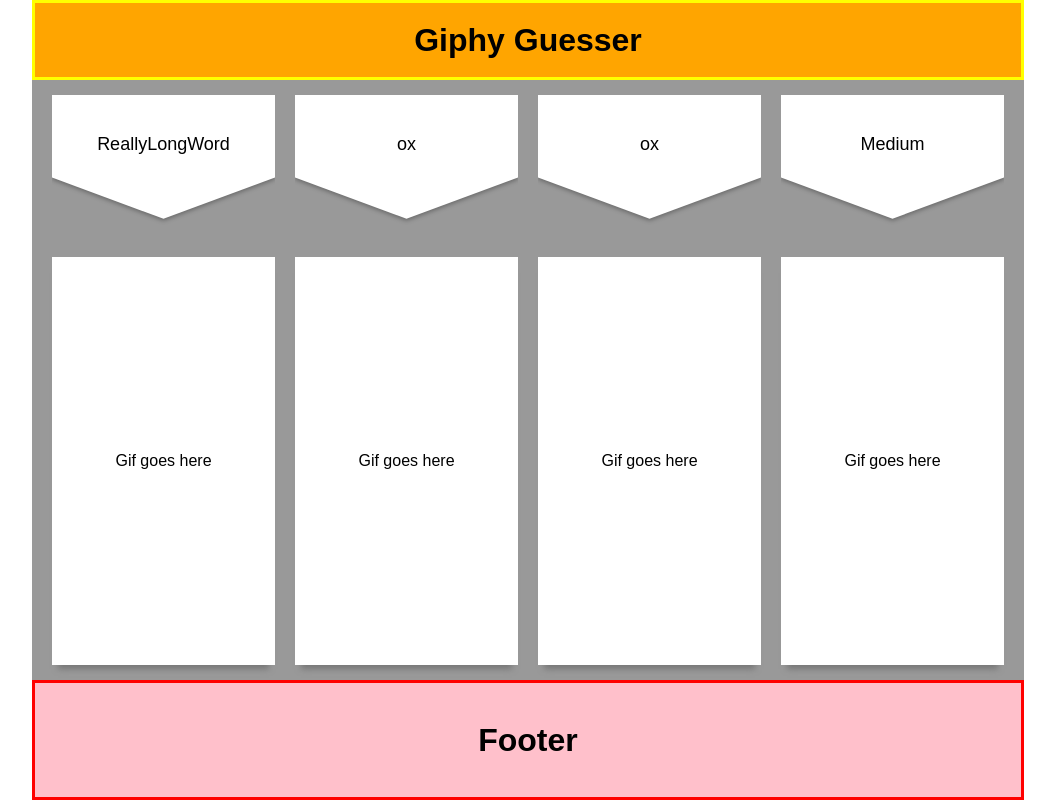
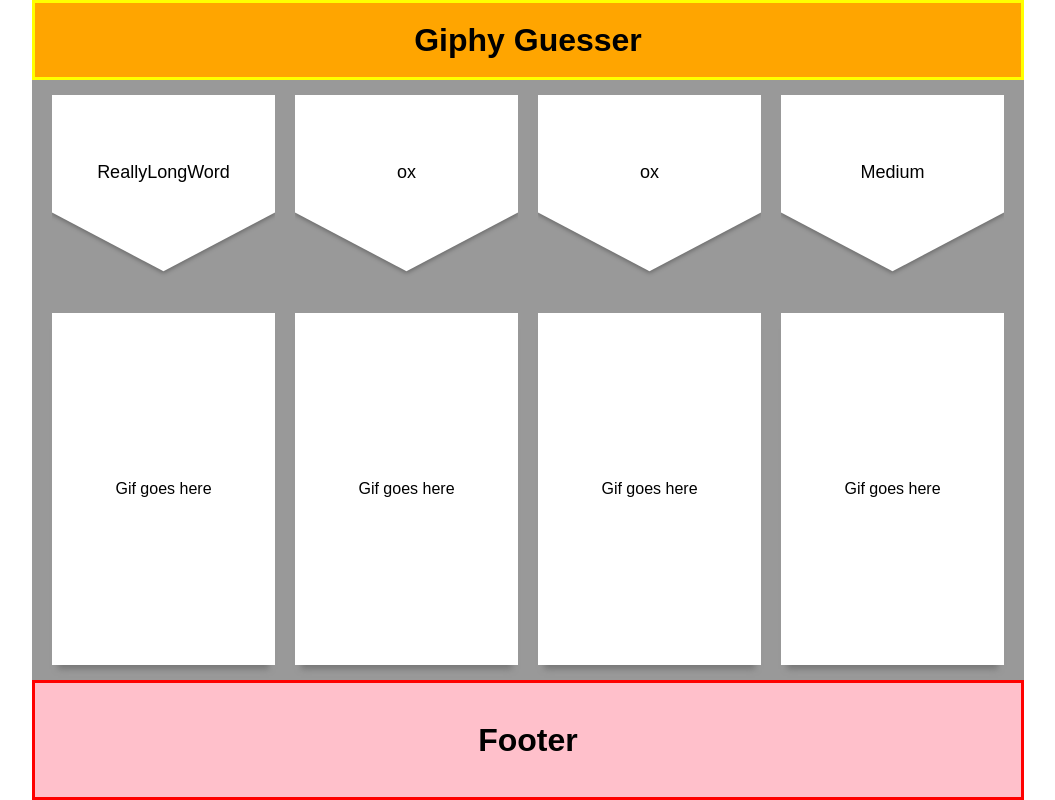
Before and after one commit to Casey1449/Giphy-Guesser, a React (Create React App) app: page / in a window 1280 px wide. Shown: the whole page, without its empty margins (112-1167 px from the left). Built offline with nearby package versions, Linux system fonts and the light colour scheme.

Commit message:
re-do css for safari

```diff
--- a/src/styles/List.css
+++ b/src/styles/List.css
@@ -24,7 +24,6 @@
 
   .word-list {
     padding-right: 10px;
-    flex: .5;
   }
 }
 
--- a/src/styles/ListItems.css
+++ b/src/styles/ListItems.css
@@ -19,11 +19,11 @@
   display: flex;
   align-items: center;
   justify-content: center;
-  height: 60%;
   width: 100%;
+  height: 75px;
   background-image: url(../images/pointer.svg);
   background-repeat: no-repeat;
-  background-size: cover;
+  background-size: 100% 100%;
   background-position: center;
 }
 
@@ -48,11 +48,9 @@
 
   .word-arrow {
     box-sizing: border-box;
-    /*padding: 30px;*/
     background-image: url(../images/pointer2.svg);
-    height: 100%;
-    /*align-items: flex-start;*/
-    /*padding-top: 20%;*/
+    height: auto;
+    align-self: stretch;
   }
 
   .word-arrow p{
```
